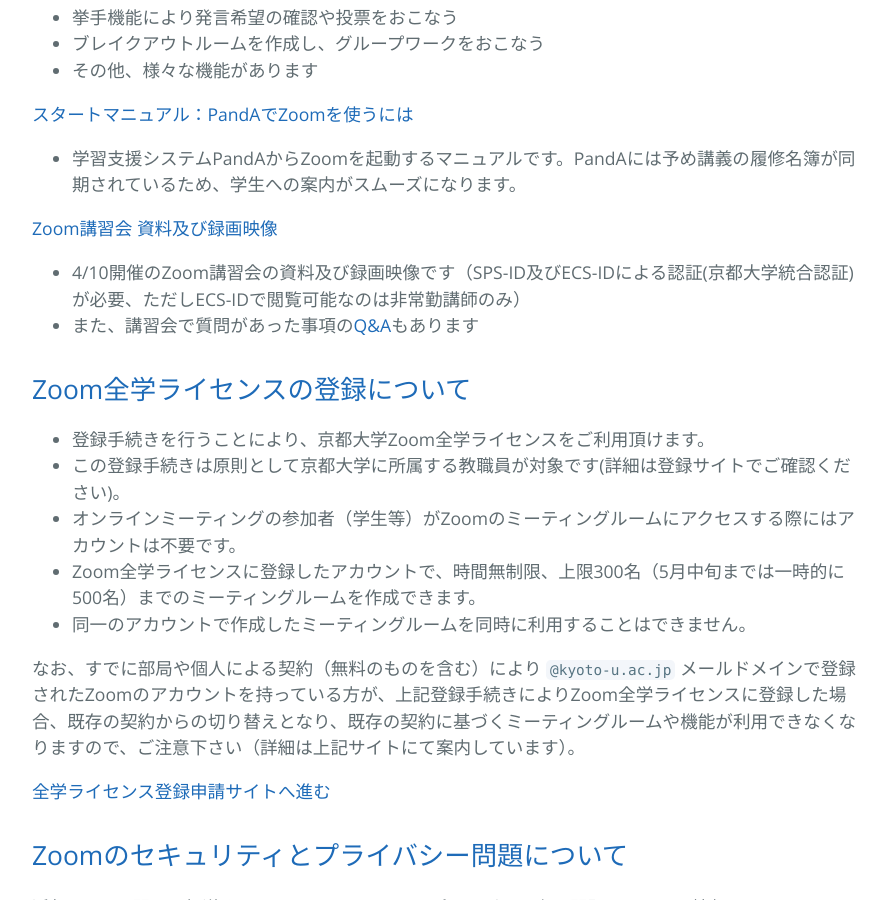
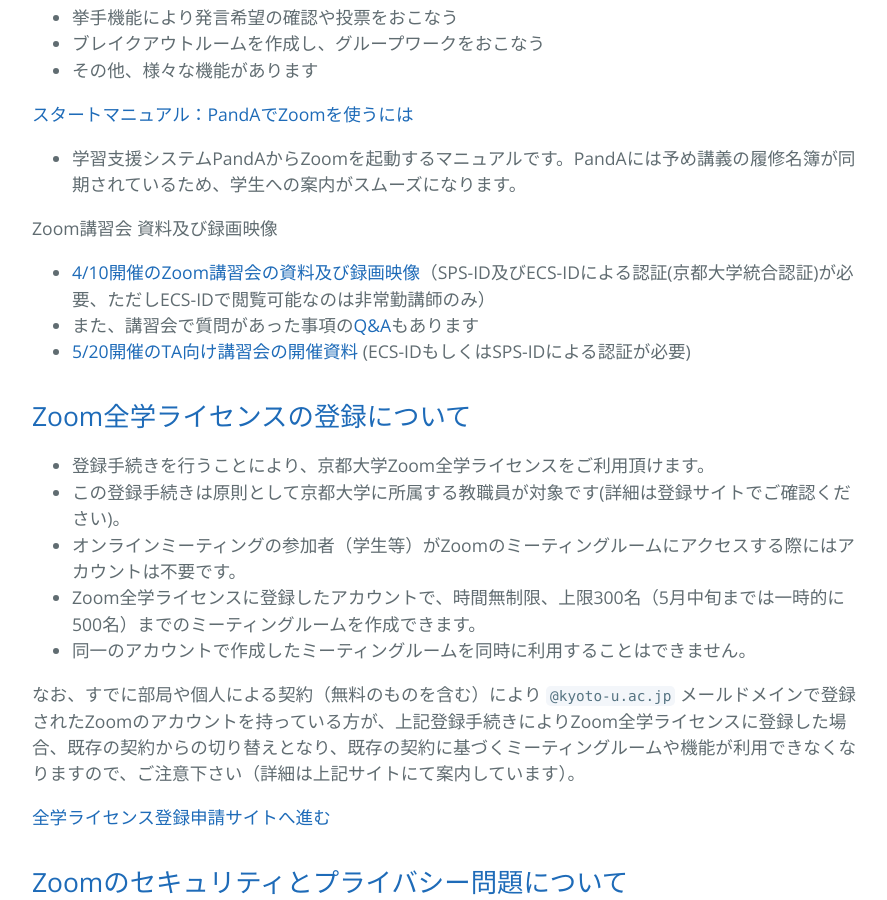
Before and after one commit to kyoto-u/online-edu, a Jekyll site: the page built from zoom.md, in a window 1280 px wide and 900 px high, scrolled down 1491 px. Shown: the whole window, without its empty margins (192-1079 px from the left). Built offline with Jekyll 4.4.1, drawn with Linux system fonts in a browser that asks for light colours.

Commit message:
TA presentation added

```diff
--- a/zoom.md
+++ b/zoom.md
@@ -47,9 +47,10 @@ title: オンラインミーティングサービス(Zoom全学ライセンス)
 [スタートマニュアル：PandAでZoomを使うには](https://www.iimc.kyoto-u.ac.jp/ja/services/lms/#panda-zoom)
 - 学習支援システムPandAからZoomを起動するマニュアルです。PandAには予め講義の履修名簿が同期されているため、学生への案内がスムーズになります。
 
-[Zoom講習会 資料及び録画映像](https://kubar.rd.iimc.kyoto-u.ac.jp/zoom/resources.html)
-- 4/10開催のZoom講習会の資料及び録画映像です（SPS-ID及びECS-IDによる認証(京都大学統合認証)が必要、ただしECS-IDで閲覧可能なのは非常勤講師のみ）
+Zoom講習会 資料及び録画映像
+- [4/10開催のZoom講習会の資料及び録画映像](https://kubar.rd.iimc.kyoto-u.ac.jp/zoom/resources.html)（SPS-ID及びECS-IDによる認証(京都大学統合認証)が必要、ただしECS-IDで閲覧可能なのは非常勤講師のみ）
 - また、講習会で質問があった事項の[Q&A](https://kubar.rd.iimc.kyoto-u.ac.jp/zoom/qa.html)もあります
+- [5/20開催のTA向け講習会の開催資料](https://kubar.rd.iimc.kyoto-u.ac.jp/zoom/all/ta-presentation0520.pdf) (ECS-IDもしくはSPS-IDによる認証が必要)
 
 <a id="anch04"></a>
 ## <a href="#anch04">Zoom全学ライセンスの登録について</a>
```
